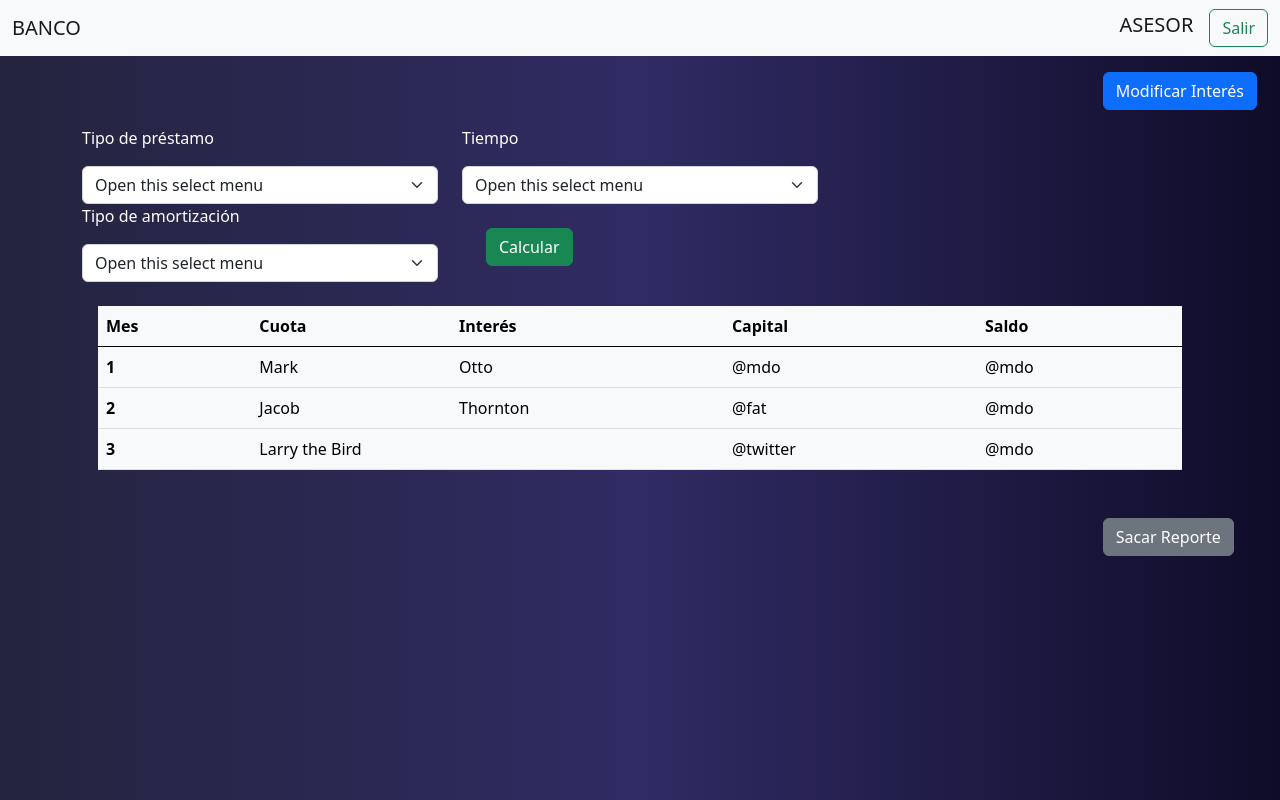
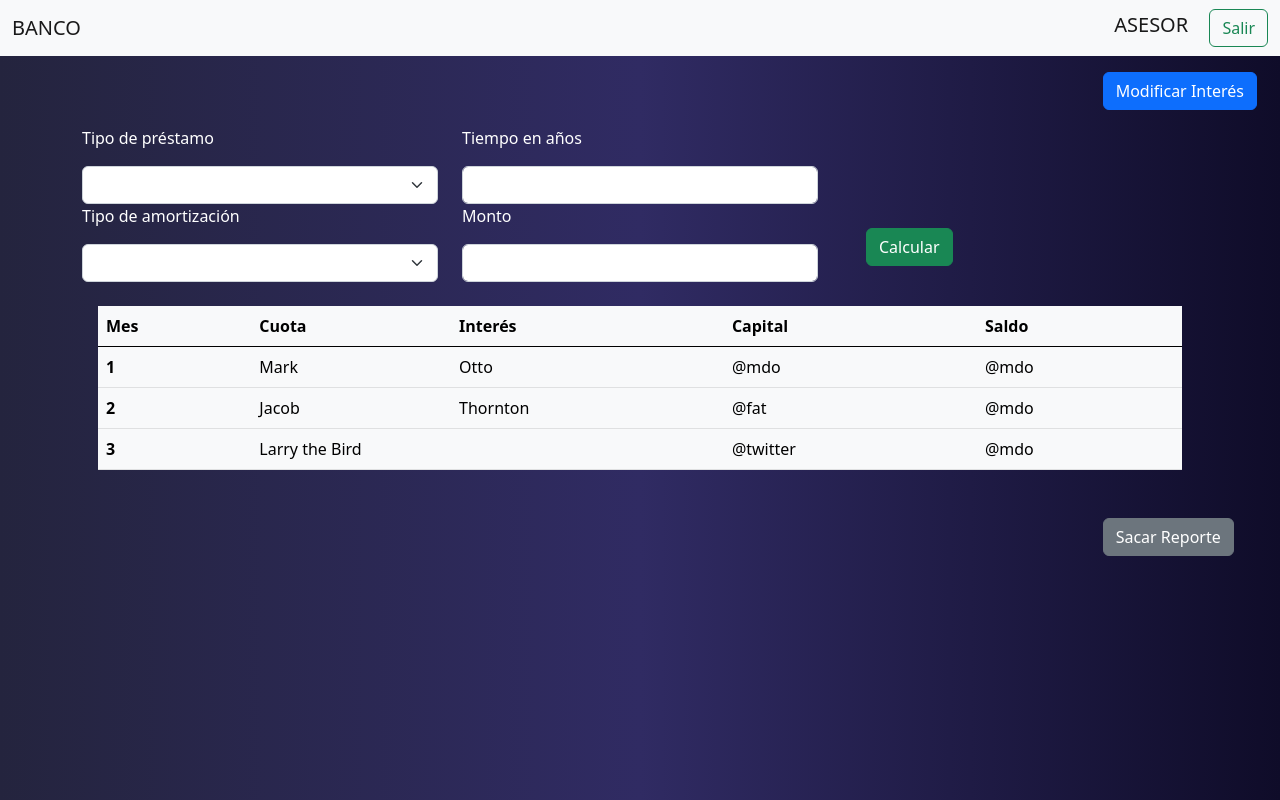
Before and after one commit to EdgarJoel123/IngenieriaEco, an Angular app: page /vista-asesor in a window 1280 px wide. Built offline with nearby package versions, Linux system fonts and the light colour scheme.

Commit message:
Implementación Asesor

```diff
--- a/base.json
+++ b/base.json
@@ -28,7 +28,7 @@
       "id": "1",
       "TIPO": "BANCO",
       "NOMBRE": "BANCO PICHINCHA",
-
+      "CONSUMO": "15.20",
       "TCONSUMO": "20",
       "MICROCREDITO": "25.12",
       "TMICROCREDITO": "10",
--- a/src/app/components/login/login.component.ts
+++ b/src/app/components/login/login.component.ts
@@ -1,9 +1,10 @@
 import { HttpClient } from '@angular/common/http';
-import { Component, OnInit } from '@angular/core';
+import { Component, EventEmitter, OnInit, Output } from '@angular/core';
 import { Router } from '@angular/router';
 import { Service } from 'bonjour';
 import { ServicioService } from 'src/app/servicio.service';
 import { Usuario } from '../models/usuario';
+import { Observable } from 'rxjs';
 
 @Component({
   selector: 'app-login',
@@ -11,6 +12,7 @@ import { Usuario } from '../models/usuario';
   styleUrls: ['./login.component.css']
 })
 export class LoginComponent {
+
 
   usuario: Usuario[];
 
@@ -23,7 +25,14 @@ export class LoginComponent {
     password: ''
   };
 
-  constructor(private service: ServicioService, private router: Router, private http: HttpClient) { }
+
+
+  constructor(private service: ServicioService, private router: Router, private http: HttpClient) {
+
+   }
+
+
+
 
   validarUsuario() {
     const { username, password } = this.formData;
@@ -35,13 +44,17 @@ export class LoginComponent {
         if (user) {
           if (user.ROL === 'ASESOR') {
             console.log('Inicio de sesión exitoso como Asesor');
-            alert('Inicio de sesión exitoso como Asesor');
+            alert('Inicio de sesión exitoso como Asesor' );
+
             this.router.navigate(['/vista-asesor']);
           } else if (user.ROL === 'ADMIN') {
-            console.log('Inicio de sesión exitoso como Admin');
+            console.log('Inicio de sesión exitoso como Admin')
             alert('Inicio de sesión exitoso como Admin');
+
             this.router.navigate(['/vista-admin']);
           }
+
+          this.service.setOdservable=user.id;
         } else {
           console.log('Usuario o contraseña incorrectos');
           alert('Usuario o contraseña incorrectos');
--- a/src/app/components/vista-asesor/vista-asesor.component.html
+++ b/src/app/components/vista-asesor/vista-asesor.component.html
@@ -4,11 +4,12 @@
       <a class="navbar-brand">BANCO</a>
 
       <div>
-        <a class="navbar-brand">ASESOR</a>
+        <a class="navbar-brand">ASESOR  </a>
         <button class="btn btn-outline-success" type="submit">Salir</button>
     </div>
     </div>
   </nav>
+
 <!-- botom modal-->
 <div class="row justify-content-end">
 <div class="col col-md-2 align-self-end">
@@ -30,39 +31,28 @@
            <p class="text-white">Tipo de préstamo</p>
            </div>
          <div class="col">
-               <select class="form-select" aria-label="Default select example">
-                <option selected>Open this select menu</option>
-                <option value="1">One</option>
-                <option value="2">Two</option>
-                <option value="3">Three</option>
-               </select>
+          <select class="form-select" aria-label="Default select example" (change)="capturarPrestamo()" [(ngModel)]="opcionPrestamo">
+            <option selected>Seleccionar prestamo</option>
+            <option value="1">Consumo</option>
+            <option value="2">Microcrédito</option>
+            <option value="3">Vivienda</option>
+            <option value="4">Estudiantil</option>
+           </select>
          </div>
      </div>
        <!--Seleccionar tiempo en años-->
        <div class="col col-lg-4 ">
         <div class="col">
-        <p class="text-white">Tiempo</p>
+        <p class="text-white">Tiempo en años</p>
         </div>
       <div class="col">
-            <select class="form-select" aria-label="Default select example">
-             <option selected>Open this select menu</option>
-             <option value="1">One</option>
-             <option value="2">Two</option>
-             <option value="3">Three</option>
-            </select>
+        <input type="number" class="form-control" id="validationDefault01" value=""  [(ngModel)]="tiempo"  required>
       </div>
 
   </div>
 
 
  </div>
-
-
-
-
-
-
-
 
 
 
@@ -75,19 +65,29 @@
           <p class="text-white">Tipo de amortización</p>
         </div>
         <div class="col">
-            <select class="form-select" aria-label="Default select example">
-                <option selected>Open this select menu</option>
-                <option value="1">One</option>
-                <option value="2">Two</option>
-                <option value="3">Three</option>
+            <select class="form-select" aria-label="Default select example" (change)="capturarAmortizacion()" [(ngModel)]="opcionAmortizacion">
+                <option selected>Tipo de Amortización</option>
+                <option value="1">Alemana</option>
+                <option value="2">Francesa</option>
                </select>
        </div>
       </div>
+      <!--monto -->
+      <div class="col col-lg-4 ">
+        <div class="col">
+        <p class="text-white">Monto</p>
+        </div>
+      <div class="col">
+        <input type="text" class="form-control" id="validationDefault01" value=""  [(ngModel)]="monto"  required>
+      </div>
+
+  </div>
+
       <!--Boton de calculo-->
 
       <div class="col col-lg-4">
         <div class="p-4">
-        <button class="btn btn-success" type="submit">Calcular</button>
+        <button class="btn btn-success" type="button" (click)="llenarTabla()">Calcular</button>
 
       </div>
     </div>
--- a/src/app/components/vista-asesor/vista-asesor.component.ts
+++ b/src/app/components/vista-asesor/vista-asesor.component.ts
@@ -1,4 +1,8 @@
-import { Component, OnInit } from '@angular/core';
+import { HttpClient } from '@angular/common/http';
+import { Component, OnInit , Input} from '@angular/core';
+import { Router } from '@angular/router';
+import { Observable } from 'rxjs';
+import { ServicioService } from 'src/app/servicio.service';
 
 declare var window:any;
 @Component({
@@ -8,20 +12,120 @@ declare var window:any;
 })
 export class VistaAsesorComponent implements OnInit{
 
+
+
+  identificador:Observable<any>;
+
   formModal:any;
-  constructor(){}
+  opcionPrestamo: string  = '0';
+  opcionAmortizacion: string  = '0';
+
+
+  banco:any;
+  tiposprestamo: any;
+  interes:any;
+  tiempo: any = "";
+  amortizacion:any ="1";
+  monto:any;
+
+
+
+
+
+  constructor(private service: ServicioService, private router: Router, private http: HttpClient){
+    this.identificador=service.getObservable;
+  }
+
   ngOnInit(): void {
+    this.service.getObservable.subscribe(
+      identificador=>this.identificador=identificador);
+    alert(this.identificador);
+
     this.formModal = new window.bootstrap.Modal(
       document.getElementById('myModal')
     );
   }
 
+
+
   openFormModal() {
     this.formModal.show();
   }
   saveSomeThing() {
-    // confirm or save something
+    // guarda datos
     this.formModal.hide();
   }
 
+  obtenerBanco(){
+
+    this.service.usuario(this.identificador).subscribe(
+      users => {
+        const user = users.find(u => u.id === this.identificador);
+        this.banco=user.BANCO;
+        alert(this.banco)
+  }
+    )
+
+
+  }
+
+  capturarPrestamo() {
+    // Pasamos el valor seleccionado a la variable verSeleccion
+    this.tiposprestamo = this.opcionPrestamo;
+    alert(this.tiposprestamo);
 }
+
+capturarAmortizacion() {
+  // Pasamos el valor seleccionado a la variable verSeleccion
+  this.amortizacion = this.opcionAmortizacion;
+  alert(this.amortizacion);
+}
+
+
+  obtenerInteres(){
+    this.obtenerBanco();
+    this.capturarPrestamo();
+    this.service.banco(this.banco).subscribe(
+      bancos => {
+        const banco = bancos.find(u => u.id === this.banco);
+
+
+        //obtención del interes
+        switch(this.tiposprestamo) {
+          case "1": {
+            this.interes=banco.CONSUMO;
+            alert(this.interes)
+             break;
+          }
+          case "2": {
+            this.interes=banco.MICROCREDITO;
+             break;
+          }
+          case "3": {
+            this.interes=banco.VIVIENDA;
+            break;
+         }
+         case "4": {
+          this.interes=banco.ESTUDIANTIL;
+          break;
+       }
+          default: {
+             //statements;
+             break;
+          }
+        }
+
+  })
+
+  }
+
+
+  llenarTabla() {
+    this.obtenerInteres();
+    this.capturarAmortizacion();
+
+    alert(this.interes);
+
+  }
+
+}
--- a/src/app/servicio.service.ts
+++ b/src/app/servicio.service.ts
@@ -1,19 +1,38 @@
 import { HttpClient } from '@angular/common/http';
-import { Injectable } from '@angular/core';
+import { EventEmitter, Injectable } from '@angular/core';
 import { Usuario } from './components/models/usuario';
-import { Observable } from 'rxjs';
+import { BehaviorSubject, Observable } from 'rxjs';
 
 @Injectable({
   providedIn: 'root'
 })
+
 export class ServicioService {
 
+  identificador:BehaviorSubject<any>= new BehaviorSubject<any>("identificador");
+
+  get getObservable():Observable<any>{
+    return this.identificador.asObservable();
+  }
+
+  set setOdservable(id:any){
+    this.identificador.next(id);
+  }
+
+
+
   constructor(private http: HttpClient) { }
+
 
   login(username: string, password: string) {
     return this.http.get<any[]>('http://localhost:3000/usuarios');
   }
 
+  banco(id:any){
+    return this.http.get<any[]>('http://localhost:3000/entidadFinanciera');
+  }
 
-
+  usuario(id:any){
+    return this.http.get<any[]>('http://localhost:3000/usuarios');
+  }
 }
```
